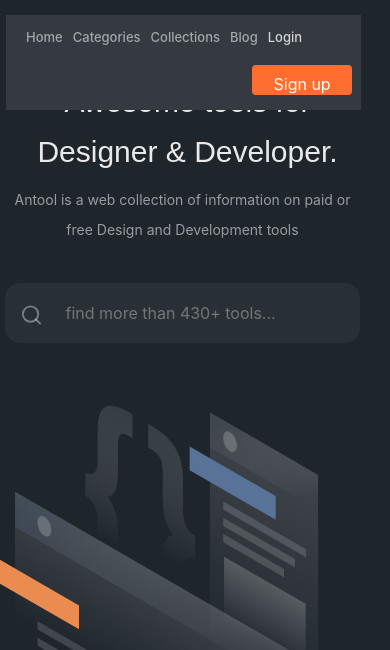
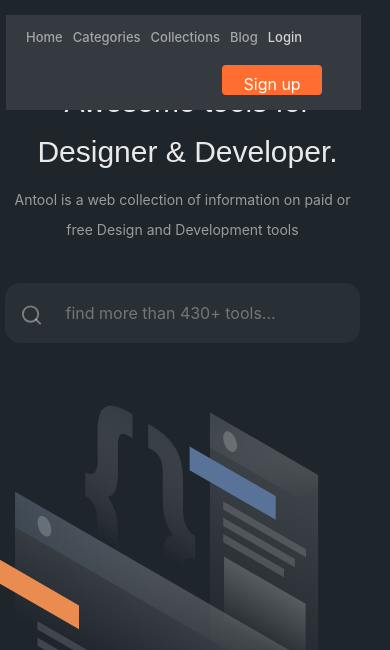
Before and after one commit to Islombek2007/islombek777, a plain HTML site: page index.html in a window 390 px wide. Both pictures are taken after a click on the button 301 px from the left and 70 px from the top of the page. Shown: the part 123-773 px from the top of the page. Drawn offline with nearby package versions, Linux system fonts and the light colour scheme.

Commit message:
Update style.css

```diff
--- a/style.css
+++ b/style.css
@@ -370,7 +370,7 @@ header .container {
           font-size: 13px !important; }
   header .container .navbar-nav .nav-item .btn1{
     width: 100px !important;
-    margin-left:-80px !important;
+    margin-left:-110px !important;
   }
     header .container .row .rr1 {
       margin-top: -100px !important; }
```
